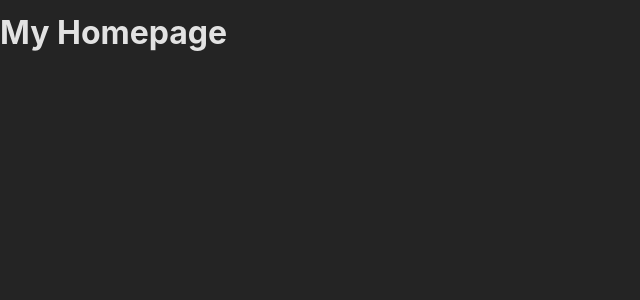
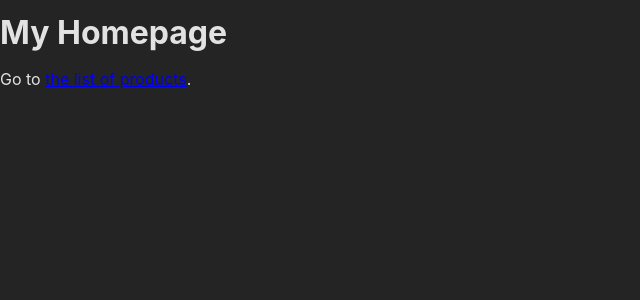
Before and after one commit to hafsasaleem27/routing, a React (Create React App) app: page / in a window 1280 px wide. Shown: the top 300 px of the page, without its empty margins (0-640 px from the left). Built offline with nearby package versions, Linux system fonts and the light colour scheme.

Commit message:
added Link component in place of anchor tag to avoid page refresh

```diff
--- a/src/pages/Homepage.js
+++ b/src/pages/Homepage.js
@@ -1,5 +1,12 @@
+import { Link } from "react-router-dom";
+
 function Homepage() {
-    return <h1>My Homepage</h1>;
-};
+  return (
+    <>
+      <h1>My Homepage</h1>
+      <p>Go to <Link to="/products">the list of products</Link>.</p>
+    </>
+  );
+}
 
 export default Homepage;
```
